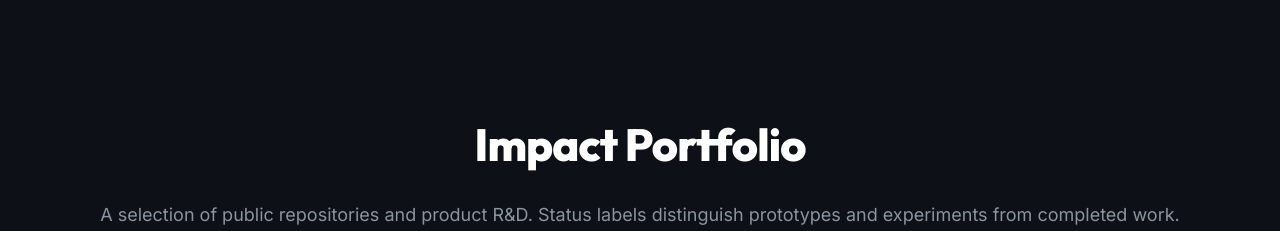
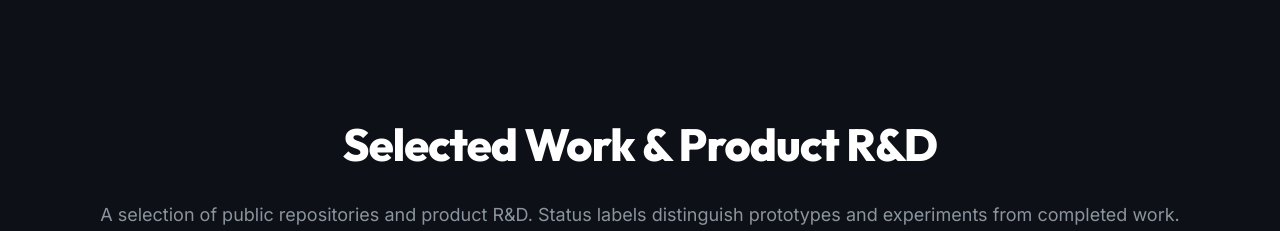
Before and after one commit to amrshah/amrshah.github.io, a React (Vite) app in the folder singularity-cms/: page / in a window 1280 px wide. Shown: the part 2736-2967 px from the top of the page. Built offline with nearby package versions, Linux system fonts and the light colour scheme; no server answers.

Commit message:
Polish selected work section heading

```diff
--- a/singularity-cms/src/pages/Home.jsx
+++ b/singularity-cms/src/pages/Home.jsx
@@ -132,7 +132,7 @@ const Home = () => {
             {/* Portfolio Section */}
             <div id="portfolio" style={{ padding: '100px 64px', background: '#0d1117' }}>
                 <div style={{ textAlign: 'center', marginBottom: '64px' }}>
-                    <h2 style={{ fontSize: '3rem', fontWeight: '800', color: '#fff' }}>Impact Portfolio</h2>
+                    <h2 style={{ fontSize: '3rem', fontWeight: '800', color: '#fff' }}>Selected Work &amp; Product R&amp;D</h2>
                     <p style={{ color: '#8b949e', fontSize: '1.2rem' }}>A selection of public repositories and product R&D. Status labels distinguish prototypes and experiments from completed work.</p>
                 </div>
 
```
